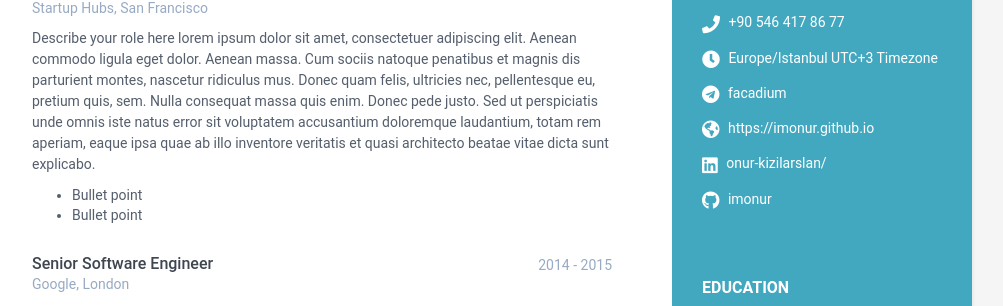
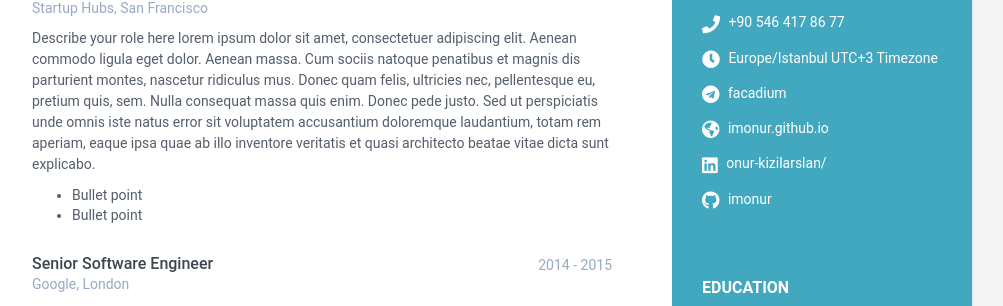
Before and after one commit to imonur/cv, a Jekyll site: the page built from index.html, in a window 1280 px wide and 900 px high. Shown: the part 356-662 px from the top of the window, without its empty margins (168-1171 px from the left). Built offline with Jekyll 4.4.1, drawn with Linux system fonts in a browser that asks for light colours; part of the change alters nothing that is shown.

Commit message:
Update data.yml

```diff
--- a/_data/data.yml
+++ b/_data/data.yml
@@ -16,7 +16,7 @@ sidebar:
     phone: +90 546 417 86 77
     timezone: Europe/Istanbul UTC+3 Timezone
     citizenship:
-    website: https://imonur.github.io #do not add http://
+    website: imonur.github.io #do not add http://
     linkedin: onur-kizilarslan/
     xing:
     github: imonur
```
